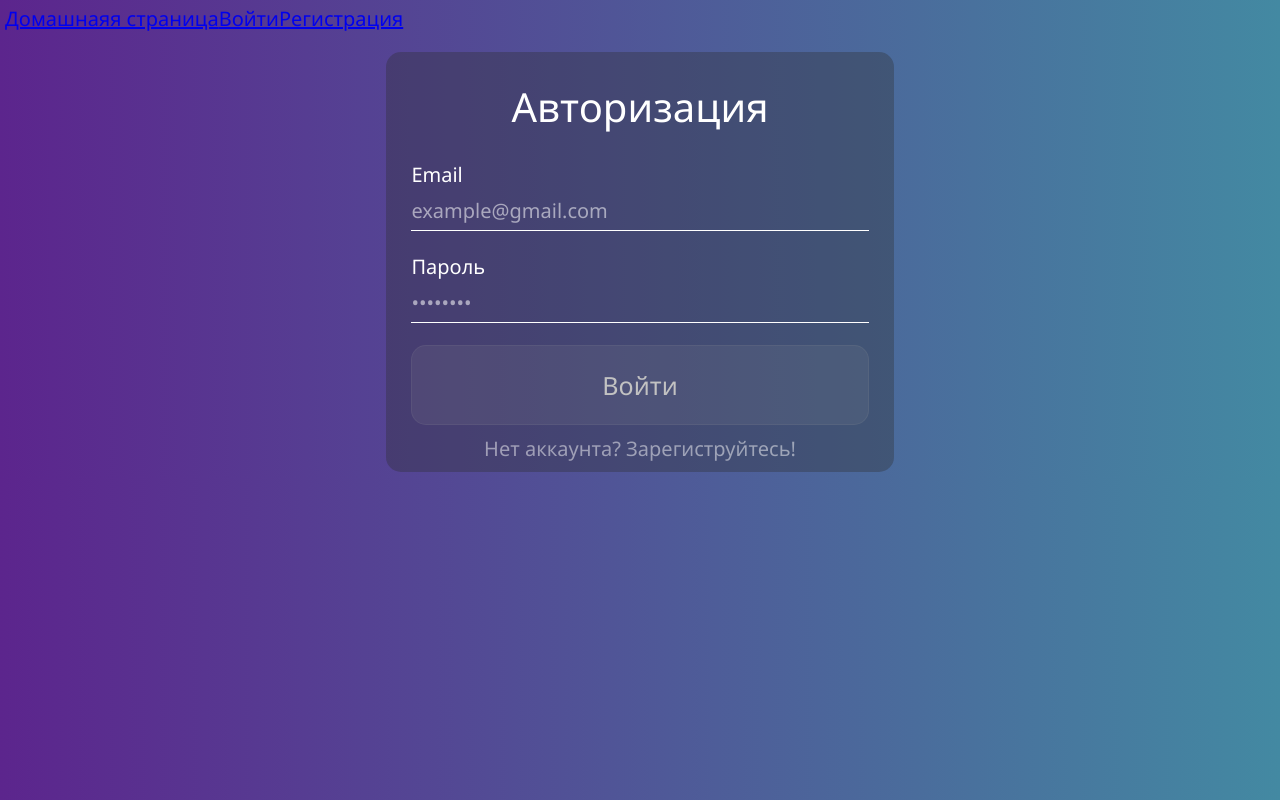
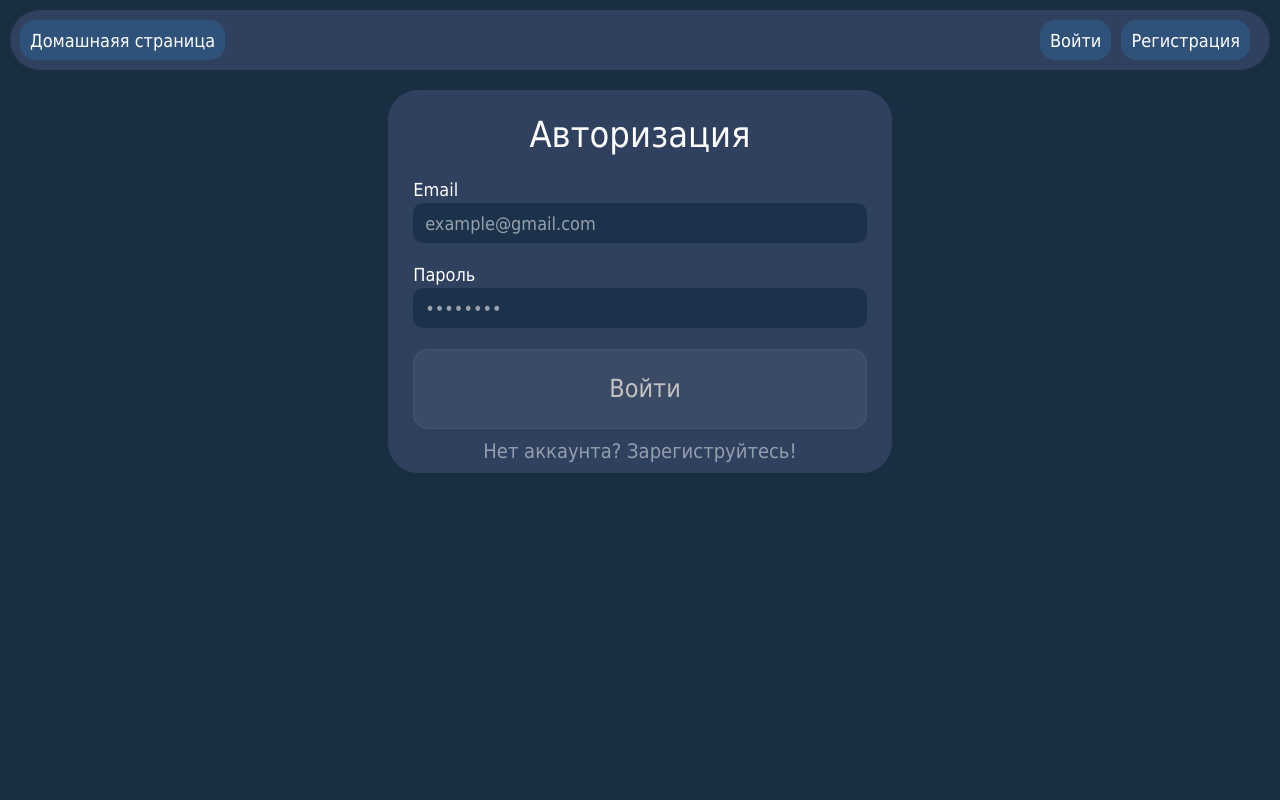
Before and after one commit to AlexHromov10/ChatApp, a React (Create React App) app in the folder client/: page /login in a window 1280 px wide. Built offline with nearby package versions, Linux system fonts and the light colour scheme.

Commit message:
redisign

```diff
--- a/client/src/components/form.components/DateSelector.js
+++ b/client/src/components/form.components/DateSelector.js
@@ -31,7 +31,7 @@ export function DateSelector(props) {
           onClick={(e) => daySelect.onClickSelector(e)}
           name="day"
           id="day"
-          className={daySelect.isDirty && daySelect.selectError ? "error_input" : ""}
+          className={daySelect.isDirty && daySelect.selectError ? "date-select date-select--error" : "date-select"}
         >
           <option value="NONE" defaultValue={"NONE"}>
             День
@@ -43,7 +43,7 @@ export function DateSelector(props) {
           onClick={(e) => monthSelect.onClickSelector(e)}
           name="month"
           id="month"
-          className={monthSelect.isDirty && monthSelect.selectError ? "error_input" : ""}
+          className={monthSelect.isDirty && monthSelect.selectError ? "date-select date-select--error" : "date-select"}
         >
           <option value="NONE" defaultValue={"NONE"}>
             Месяц
@@ -55,7 +55,7 @@ export function DateSelector(props) {
           onClick={(e) => yearSelect.onClickSelector(e)}
           name="year"
           id="year"
-          className={yearSelect.isDirty && yearSelect.selectError ? "error_input" : ""}
+          className={yearSelect.isDirty && yearSelect.selectError ? "date-select date-select--error" : "date-select"}
         >
           <option value="NONE" defaultValue={"NONE"}>
             Год
--- a/client/src/components/form.components/TextInput.js
+++ b/client/src/components/form.components/TextInput.js
@@ -32,8 +32,8 @@ export function TextInput(props) {
         placeholder={props.placeholder}
         className={
           input.isDirty && (input.isEmpty || input.minLengthError || input.emailError || input.isTaken)
-            ? "error_input"
-            : ""
+            ? "form-group--input input--error"
+            : "form-group--input"
         }
         onChange={(e) => input.onChange(e)}
         onBlur={(e) => input.onBlur(e)}
--- a/client/src/components/ui.components/NavBar.js
+++ b/client/src/components/ui.components/NavBar.js
@@ -12,10 +12,28 @@ export function NavBar() {
 
   return (
     <nav>
-      <Link to="/">Домашнаяя страница</Link>
-      {!token && <Link to="/login">Войти</Link>}
-      {!token && <Link to="/registration">Регистрация</Link>}
-      {token && <button onClick={handleClick}>Выйти</button>}
+      <div className="nav--left">
+        <Link className="navlink" to="/">
+          <p>Домашнаяя страница</p>
+        </Link>
+      </div>
+      <div className="nav--right">
+        {!token && (
+          <Link className="navlink" to="/login">
+            <p>Войти</p>
+          </Link>
+        )}
+        {!token && (
+          <Link className="navlink" to="/registration">
+            <p>Регистрация</p>
+          </Link>
+        )}
+        {token && (
+          <button className="navlink" onClick={handleClick}>
+            Выйти
+          </button>
+        )}
+      </div>
     </nav>
   );
 }
--- a/client/src/styles/style.css
+++ b/client/src/styles/style.css
@@ -1,16 +1,12 @@
 body {
-  margin: 0;
-  background: #5c258d;
-  /* fallback for old browsers */
-  /* Chrome 10-25, Safari 5.1-6 */
-  background: -webkit-gradient(linear, left top, right top, from(#5c258d), to(#4389a2));
-  background: linear-gradient(to right, #5c258d, #4389a2);
-  /* W3C, IE 10+/ Edge, Firefox 16+, Chrome 26+, Opera 12+, Safari 7+ */
-  font-family: "Segoe UI", sans-serif;
-  font-size: 20px;
+  font-family: "Tahoma", sans-serif;
+  font-size: 18px;
   font-weight: 400;
   color: white;
   padding: 5px;
+  background-color: #192e41;
+  margin: 0;
+  padding: 10px 10px;
 }
 
 @media (max-width: 450px) {
@@ -19,8 +15,69 @@ body {
   }
 }
 
-.absolute {
-  position: absolute;
+nav {
+  background-color: #2f415f;
+  border-radius: 30px;
+  display: -webkit-box;
+  display: -ms-flexbox;
+  display: flex;
+  -webkit-box-orient: horizontal;
+  -webkit-box-direction: normal;
+      -ms-flex-direction: row;
+          flex-direction: row;
+  -webkit-box-align: center;
+      -ms-flex-align: center;
+          align-items: center;
+  min-height: 40px;
+  padding: 10px 10px;
+}
+
+nav .nav--left {
+  display: -webkit-box;
+  display: -ms-flexbox;
+  display: flex;
+  min-width: 300px;
+}
+
+nav .nav--right {
+  width: 100%;
+  display: -webkit-box;
+  display: -ms-flexbox;
+  display: flex;
+  -webkit-box-orient: horizontal;
+  -webkit-box-direction: normal;
+      -ms-flex-direction: row;
+          flex-direction: row;
+  -webkit-box-pack: end;
+      -ms-flex-pack: end;
+          justify-content: end;
+}
+
+nav .navlink {
+  display: -webkit-box;
+  display: -ms-flexbox;
+  display: flex;
+  min-height: 40px;
+  padding: 0px 10px;
+  font-size: 18px;
+  border-radius: 15px;
+  background-color: #2f527a;
+  -webkit-transition: all 0.2s linear;
+  transition: all 0.2s linear;
+  cursor: pointer;
+  -webkit-box-align: center;
+      -ms-flex-align: center;
+          align-items: center;
+  -webkit-box-pack: center;
+      -ms-flex-pack: center;
+          justify-content: center;
+  text-decoration: none;
+  margin-right: 10px;
+}
+
+nav .navlink p {
+  margin: 0;
+  color: white;
 }
 
 .registration {
@@ -37,10 +94,9 @@ body {
   margin-bottom: auto;
 }
 
-.registration .form {
-  background-color: rgba(46, 46, 46, 0.342);
-  -webkit-box-shadow: 0px 0px 0px 0px rgba(51, 51, 51, 0.54);
-          box-shadow: 0px 0px 0px 0px rgba(51, 51, 51, 0.54);
+.form {
+  background-color: #2f415f;
+  border-radius: 30px;
   display: -webkit-box;
   display: -ms-flexbox;
   display: flex;
@@ -51,57 +107,14 @@ body {
   -webkit-box-align: center;
       -ms-flex-align: center;
           align-items: center;
-  -webkit-transition: -webkit-box-shadow 0.2s ease-in-out;
-  transition: -webkit-box-shadow 0.2s ease-in-out;
-  transition: box-shadow 0.2s ease-in-out;
-  transition: box-shadow 0.2s ease-in-out, -webkit-box-shadow 0.2s ease-in-out;
-  border-radius: 15px;
   width: 40%;
 }
 
-@media (max-width: 770px) {
-  .registration .form {
-    width: 80%;
-  }
-}
-
-@media (max-width: 450px) {
-  .registration .form {
-    width: 90%;
-  }
-}
-
-@media (max-width: 350px) {
-  .registration .form {
-    width: 90%;
-  }
-}
-
-.registration .form h1 {
+.form h1 {
   font-weight: 400;
 }
 
-.registration .form span {
-  text-align: end;
-  display: inline-flexbox;
-  margin: 0;
-  margin-bottom: 3px;
-  color: #d62a2a;
-}
-
-@media (max-width: 450px) {
-  .registration .form span {
-    font-size: 16px;
-  }
-}
-
-@media (max-width: 350px) {
-  .registration .form span {
-    font-size: 14px;
-  }
-}
-
-.registration .form .form-group {
+.form .form-group {
   display: -webkit-box;
   display: -ms-flexbox;
   display: flex;
@@ -113,56 +126,16 @@ body {
   margin-bottom: 10px;
 }
 
-.registration .form .form-group label {
-  min-width: 110px;
+.form .form-group span {
+  text-align: end;
   display: inline-flexbox;
+  min-width: 10px;
+  margin: 0;
   margin-bottom: 3px;
+  color: #e02a2a;
 }
 
-.registration .form .form-group input {
-  font-family: "Segoe UI", sans-serif;
-  font-size: 20px;
-  font-weight: 400;
-  color: white;
-  padding: 5px;
-  margin-bottom: 0.6em;
-  -webkit-box-sizing: border-box;
-          box-sizing: border-box;
-  outline: none;
-  height: 40px;
-  background-color: rgba(255, 255, 255, 0);
-  padding: 0px;
-  border: 1px white;
-  border-bottom-style: solid;
-}
-
-@media (max-width: 450px) {
-  .registration .form .form-group input {
-    font-size: 16px;
-  }
-}
-
-.registration .form .form-group ::-webkit-input-placeholder {
-  font-weight: 100;
-  color: rgba(255, 255, 255, 0.541);
-}
-
-.registration .form .form-group :-ms-input-placeholder {
-  font-weight: 100;
-  color: rgba(255, 255, 255, 0.541);
-}
-
-.registration .form .form-group ::-ms-input-placeholder {
-  font-weight: 100;
-  color: rgba(255, 255, 255, 0.541);
-}
-
-.registration .form .form-group ::placeholder {
-  font-weight: 100;
-  color: rgba(255, 255, 255, 0.541);
-}
-
-.registration .form .form-group .form-group-date {
+.form .form-group .form-group--label-error {
   -webkit-box-orient: horizontal;
   -webkit-box-direction: normal;
       -ms-flex-direction: row;
@@ -175,10 +148,14 @@ body {
           justify-content: space-between;
 }
 
-.registration .form .form-group .form-group-date select {
-  width: 30%;
-  font-family: "Segoe UI", sans-serif;
-  font-size: 20px;
+.form .form-group label {
+  display: inline-flexbox;
+  margin-bottom: 3px;
+}
+
+.form .form-group .form-group--input {
+  font-family: "Tahoma", sans-serif;
+  font-size: 18px;
   font-weight: 400;
   color: white;
   padding: 5px;
@@ -187,33 +164,57 @@ body {
           box-sizing: border-box;
   outline: none;
   height: 40px;
-  background-color: rgba(255, 255, 255, 0);
+  background-color: #1c324b;
   padding: 0px;
-  border: 1px white;
-  border-bottom-style: solid;
-  outline: none;
+  padding-left: 10px;
+  border-radius: 10px;
+  border: 2px solid rgba(255, 255, 255, 0);
+  -webkit-transition: border-color 0.2s;
+  transition: border-color 0.2s;
 }
 
 @media (max-width: 450px) {
-  .registration .form .form-group .form-group-date select {
+  .form .form-group .form-group--input {
     font-size: 16px;
   }
 }
 
-.registration .form .form-group .form-group-date select option {
-  font-size: 16px;
-  color: black;
-  background-color: rgba(219, 219, 219, 0.493);
-}
-
-.registration .form .form-group .form-group-date .error_input {
+.form .form-group .input--error {
   -webkit-transition: background-color 0.2s linear;
   transition: background-color 0.2s linear;
   background-color: rgba(214, 42, 42, 0.164);
-  border-color: #d62a2a;
+  border-color: #e02a2a;
 }
 
-.registration .form .form-group .form-group--label-error {
+.form .form-group .form-group--input:focus {
+  border-color: #8e9ebb;
+}
+
+.form .form-group .input--error:focus {
+  border-color: #e02a2a;
+}
+
+.form .form-group ::-webkit-input-placeholder {
+  font-weight: 100;
+  color: rgba(255, 255, 255, 0.541);
+}
+
+.form .form-group :-ms-input-placeholder {
+  font-weight: 100;
+  color: rgba(255, 255, 255, 0.541);
+}
+
+.form .form-group ::-ms-input-placeholder {
+  font-weight: 100;
+  color: rgba(255, 255, 255, 0.541);
+}
+
+.form .form-group ::placeholder {
+  font-weight: 100;
+  color: rgba(255, 255, 255, 0.541);
+}
+
+.form .form-group .form-group-date {
   -webkit-box-orient: horizontal;
   -webkit-box-direction: normal;
       -ms-flex-direction: row;
@@ -226,16 +227,10 @@ body {
           justify-content: space-between;
 }
 
-.registration .form .form-group .error_input {
-  -webkit-transition: background-color 0.2s linear;
-  transition: background-color 0.2s linear;
-  background-color: rgba(214, 42, 42, 0.164);
-  border-color: #d62a2a;
-}
-
-.registration .form .form-group button {
-  font-family: "Segoe UI", sans-serif;
-  font-size: 20px;
+.form .form-group .form-group-date .date-select {
+  width: 30%;
+  font-family: "Tahoma", sans-serif;
+  font-size: 18px;
   font-weight: 400;
   color: white;
   padding: 5px;
@@ -244,15 +239,53 @@ body {
           box-sizing: border-box;
   outline: none;
   height: 40px;
-  background-color: rgba(255, 255, 255, 0);
+  background-color: #1c324b;
   padding: 0px;
-  border: 1px white;
-  border-bottom-style: solid;
+  padding-left: 10px;
+  border-radius: 10px;
+  border: 2px solid rgba(255, 255, 255, 0);
+  outline: none;
+}
+
+@media (max-width: 450px) {
+  .form .form-group .form-group-date .date-select {
+    font-size: 16px;
+  }
+}
+
+.form .form-group .form-group-date option {
+  font-size: 16px;
+  background-color: #2f415f;
+}
+
+.form .form-group .form-group-date .date-select--error {
+  -webkit-transition: background-color 0.2s linear;
+  transition: background-color 0.2s linear;
+  background-color: rgba(214, 42, 42, 0.164);
+  border-color: #e02a2a;
+}
+
+.form .form-group button {
+  font-family: "Tahoma", sans-serif;
+  font-size: 18px;
+  font-weight: 400;
+  color: white;
+  padding: 5px;
+  margin-bottom: 0.6em;
+  -webkit-box-sizing: border-box;
+          box-sizing: border-box;
+  outline: none;
+  height: 40px;
+  background-color: #1c324b;
+  padding: 0px;
+  padding-left: 10px;
+  border-radius: 10px;
+  border: 2px solid rgba(255, 255, 255, 0);
   height: 80px;
   font-size: 25px;
   border: solid 1px;
   border-radius: 15px;
-  background-color: rgba(255, 255, 255, 0.212);
+  background-color: #2f527a;
   -webkit-transition: all 0.2s linear;
   transition: all 0.2s linear;
   cursor: pointer;
@@ -260,12 +293,12 @@ body {
 }
 
 @media (max-width: 450px) {
-  .registration .form .form-group button {
+  .form .form-group button {
     font-size: 16px;
   }
 }
 
-.registration .form .form-group button:disabled {
+.form .form-group button:disabled {
   color: #c2c2c2;
   border: solid 1px;
   border-radius: 15px;
@@ -274,7 +307,7 @@ body {
   cursor: default;
 }
 
-.registration .form .form-group .link {
+.form .form-group .link {
   text-align: center;
   color: rgba(255, 255, 255, 0.486);
   text-decoration: none;
--- a/client/src/styles/style.scss
+++ b/client/src/styles/style.scss
@@ -25,8 +25,8 @@
 }
 
 @mixin text {
-  font-family: "Segoe UI", sans-serif;
-  font-size: 20px;
+  font-family: "Tahoma", sans-serif;
+  font-size: 18px;
   font-weight: 400;
   color: white;
   padding: 5px;
@@ -35,80 +35,90 @@
   }
 }
 
-body {
-  margin: 0;
-  background: #5c258d; /* fallback for old browsers */
-  background: -webkit-linear-gradient(to right, #5c258d, #4389a2); /* Chrome 10-25, Safari 5.1-6 */
-  background: linear-gradient(
-    to right,
-    #5c258d,
-    #4389a2
-  ); /* W3C, IE 10+/ Edge, Firefox 16+, Chrome 26+, Opera 12+, Safari 7+ */
-  @include text;
-}
-
-.absolute {
-  position: absolute;
-}
-
 @mixin input {
   @include text;
   margin-bottom: 0.6em;
-  //color: rgb(43, 43, 43);
   box-sizing: border-box;
   outline: none;
   height: 40px;
-  background-color: rgba(255, 255, 255, 0);
+  background-color: $input-color;
   padding: 0px;
-  border: 1px rgb(255, 255, 255);
-  border-bottom-style: solid;
+  padding-left: 10px;
+  border-radius: 10px;
+  border: 2px solid rgba(255, 255, 255, 0);
 }
+
+@mixin error {
+  transition: background-color 0.2s linear;
+  background-color: $error-bg-color;
+  border-color: $error-main-color;
+}
+
+body {
+  @include text;
+  background-color: $main-bg;
+  margin: 0;
+  padding: 10px 10px;
+}
+
+nav {
+  background-color: $secondary-bg;
+  border-radius: 30px;
+  //box-shadow: 0px 0px 20px 5px #1f1d30;
+  display: flex;
+  flex-direction: row;
+  align-items: center;
+  min-height: 40px;
+  padding: 10px 10px;
+  .nav--left {
+    display: flex;
+    min-width: 300px;
+  }
+  .nav--right {
+    width: 100%;
+    display: flex;
+    flex-direction: row;
+    justify-content: end;
+  }
+  .navlink {
+    display: flex;
+    min-height: 40px;
+    padding: 0px 10px;
+    font-size: 18px;
+    border-radius: 15px;
+    background-color: $button-color;
+    transition: all 0.2s linear;
+    cursor: pointer;
+    align-items: center;
+    justify-content: center;
+    text-decoration: none;
+    p {
+      margin: 0;
+      color: white;
+    }
+    margin-right: 10px;
+  }
+}
+
 .registration {
   display: flex;
   align-items: center;
   justify-content: center;
   margin-top: 20px;
   margin-bottom: auto;
+}
 
 .form {
-    background-color: rgba(46, 46, 46, 0.342);
-    box-shadow: 0px 0px 0px 0px rgba(51, 51, 51, 0.54);
+  background-color: $secondary-bg;
+  border-radius: 30px;
+  //box-shadow: 0px 0px 20px 5px #1f1d30;
   display: flex;
   flex-direction: column;
   align-items: center;
-    transition: box-shadow 0.2s ease-in-out;
-    border-radius: 15px;
   width: 40%;
-    @include for-tablet {
-      width: 80%;
-    }
-
-    @include for-phone {
-      width: 90%;
-    }
-    @include for-phone-small {
-      width: 90%;
-    }
 
   h1 {
     font-weight: 400;
-    }
-
-    span {
-      text-align: end;
-      display: inline-flexbox;
-      //max-width: 150px;
-      margin: 0;
-      margin-bottom: 3px;
-      color: rgb(214, 42, 42);
-      //font-size: 16px;
-      //line-height: 30px;
-      @include for-phone {
-        font-size: 16px;
-      }
-      @include for-phone-small {
-        font-size: 14px;
-      }
   }
 
   .form-group {
@@ -117,15 +127,40 @@ body {
     width: 90%;
     margin-bottom: 10px;
 
+    span {
+      text-align: end;
+      display: inline-flexbox;
+      min-width: 10px;
+      margin: 0;
+      margin-bottom: 3px;
+      color: $error-main-color;
+    }
+
+    .form-group--label-error {
+      flex-direction: row;
+      display: flex;
+      justify-content: space-between;
+    }
     label {
-        min-width: 110px;
+      //min-width: 50px;
       display: inline-flexbox;
       margin-bottom: 3px;
     }
+    .form-group--input {
+      @include input;
+      transition: border-color 0.2s;
+    }
+    .input--error {
+      @include error;
+    }
+    .form-group--input:focus {
+      border-color: $border-color;
+    }
 
-      input {
-        @include input;
+    .input--error:focus {
+      border-color: $error-main-color;
     }
+
     ::placeholder {
       font-weight: 100;
       color: rgba(255, 255, 255, 0.541);
@@ -135,43 +170,29 @@ body {
       flex-direction: row;
       display: flex;
       justify-content: space-between;
-        select {
+
+      .date-select {
         width: 30%;
         @include input;
-          //outline: solid 1px;
-          //border-radius: 7px;
         outline: none;
+      }
+
       option {
         font-size: 16px;
-            color: black;
-            background-color: rgba(219, 219, 219, 0.493);
+        background-color: $secondary-bg;
+      }
+
+      .date-select--error {
+        @include error;
       }
     }
-        .error_input {
-          transition: background-color 0.2s linear;
-          background-color: rgba(214, 42, 42, 0.164);
-          border-color: rgb(214, 42, 42);
-        }
-      }
-
-      .form-group--label-error {
-        flex-direction: row;
-        display: flex;
-        justify-content: space-between;
-      }
-      .error_input {
-        transition: background-color 0.2s linear;
-        background-color: rgba(214, 42, 42, 0.164);
-        border-color: rgb(214, 42, 42);
-      }
-
     button {
       @include input;
       height: 80px;
       font-size: 25px;
       border: solid 1px;
       border-radius: 15px;
-        background-color: rgba(255, 255, 255, 0.212);
+      background-color: $button-color;
       transition: all 0.2s linear;
       cursor: pointer;
       margin: 0;
@@ -192,4 +213,3 @@ body {
     }
   }
 }
-}
```
Also changed, not shown: client/src/ProtectedRoute.js (+0 -12 lines), client/src/hooks/register.validation.js (+6 -7 lines), client/src/styles/_variables.style.scss (+8 -2 lines), 1 other file (tests, documents, lock files or other folders). Lines whose indentation alone changed are shown as unchanged.
